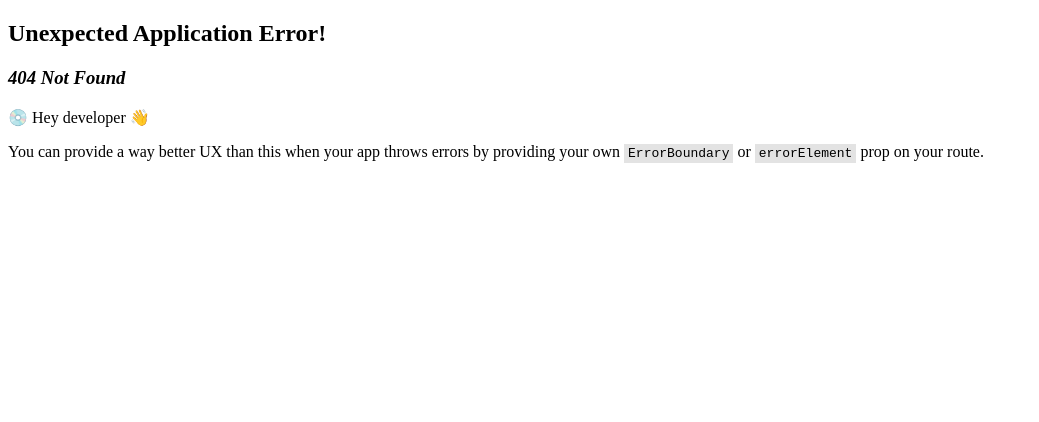
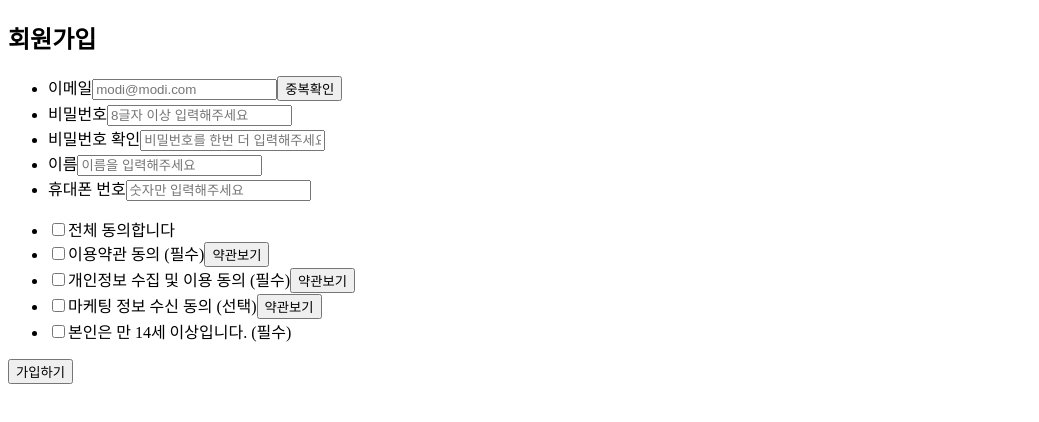
Before and after one commit to techitPlus-FE-team3/open_market_projerct, a React (Vite) app in the folder open-market/: page /signup in a window 1280 px wide. Before the commit this address had no page. Shown: the top 422 px of the page, without its empty margins (0-1039 px from the left). Built offline with nearby package versions, Linux system fonts and the light colour scheme.

Commit message:
💄[Design] SignUp 페이지 마크업 작업 및 라우트 추가, 연결 #9 (#12)
* :lipstick:[Design] SignUp 페이지 마크업 작업 #9

* :sparkles:[Feature] SignUp 라우트 추가, 로그인 페이지에서 연결 추가

```diff
--- a/open-market/src/pages/Login.tsx
+++ b/open-market/src/pages/Login.tsx
@@ -27,7 +27,7 @@ function Login() {
 				<button type="submit">로그인</button>
 			</form>
 			<span>
-				아직 가입하지 않으셨나요? <Link to="/">회원가입</Link>
+				아직 가입하지 않으셨나요? <Link to="/signup">회원가입</Link>
 			</span>
 		</section>
 	);
--- /dev/null
+++ b/open-market/src/pages/SignUp.tsx
@@ -0,0 +1,99 @@
+import { Helmet } from "react-helmet-async";
+
+function SignUp() {
+	return (
+		<section>
+			<Helmet>
+				<title>SIGNUP - 모두의 오디오 MODI</title>
+			</Helmet>
+			<h2>회원가입</h2>
+			<form>
+				<ul>
+					<li>
+						<label htmlFor="email">이메일</label>
+						<input
+							type="text"
+							id="email"
+							placeholder="modi@modi.com"
+							required
+						/>
+						<button type="button">중복확인</button>
+					</li>
+					<li>
+						<label htmlFor="password">비밀번호</label>
+						<input
+							type="password"
+							id="password"
+							placeholder="8글자 이상 입력해주세요"
+							required
+						/>
+					</li>
+					<li>
+						<label htmlFor="confirmPassword">비밀번호 확인</label>
+						<input
+							type="password"
+							id="confirmPassword"
+							placeholder="비밀번호를 한번 더 입력해주세요"
+							required
+						/>
+					</li>
+					<li>
+						<label htmlFor="name">이름</label>
+						<input
+							type="text"
+							id="name"
+							placeholder="이름을 입력해주세요"
+							required
+						/>
+					</li>
+					<li>
+						<label htmlFor="phone">휴대폰 번호</label>
+						<input
+							type="number"
+							id="phone"
+							placeholder="숫자만 입력해주세요"
+							required
+						/>
+					</li>
+				</ul>
+				<ul>
+					<li>
+						<input type="checkbox" id="agreeAll" />
+						<label htmlFor="agreeAll">전체 동의합니다</label>
+					</li>
+					<li>
+						<input type="checkbox" id="termsOfUse" required />
+						<label htmlFor="termsOfUse">이용약관 동의 (필수)</label>
+						<button type="button">약관보기</button>
+					</li>
+					<li>
+						<input
+							type="checkbox"
+							name=""
+							id="providingPersonalInformation"
+							required
+						/>
+						<label htmlFor="providingPersonalInformation">
+							개인정보 수집 및 이용 동의 (필수)
+						</label>
+						<button type="button">약관보기</button>
+					</li>
+					<li>
+						<input type="checkbox" id="recievingMarketingInformation" />
+						<label htmlFor="recievingMarketingInformation">
+							마케팅 정보 수신 동의 (선택)
+						</label>
+						<button type="button">약관보기</button>
+					</li>
+					<li>
+						<input type="checkbox" id="cofirmAge" required />
+						<label htmlFor="cofirmAge">본인은 만 14세 이상입니다. (필수)</label>
+					</li>
+				</ul>
+				<button type="submit">가입하기</button>
+			</form>
+		</section>
+	);
+}
+
+export default SignUp;
--- a/open-market/src/routes.tsx
+++ b/open-market/src/routes.tsx
@@ -2,6 +2,7 @@ import RootLayout from "@/layout/RootLayout";
 import Index from "@/pages/Index";
 import Login from "@/pages/Login";
 import ProductRegistration from "@/pages/ProductRegistration";
+import SignUp from "@/pages/SignUp";
 import {
 	Route,
 	createBrowserRouter,
@@ -14,6 +15,7 @@ const router = createBrowserRouter(
 			<Route index element={<Index />} />
 			<Route path="login" element={<Login />} />
 			<Route path="registration" element={<ProductRegistration />} />
+			<Route path="signup" element={<SignUp />} />
 		</Route>,
 	),
 );
```
